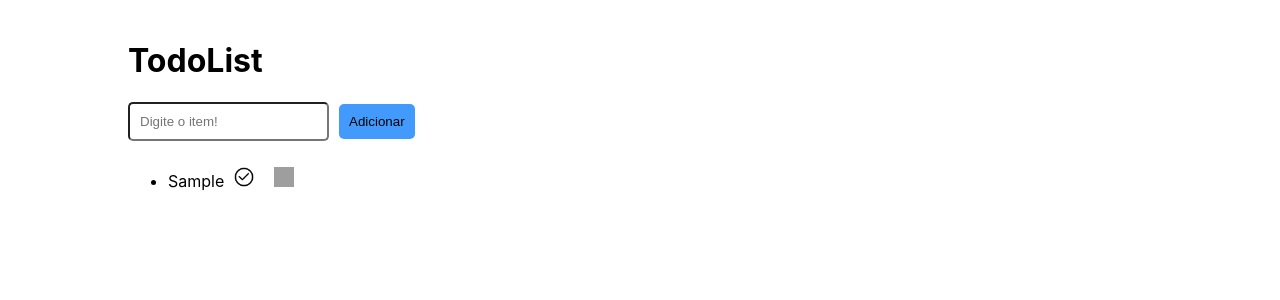
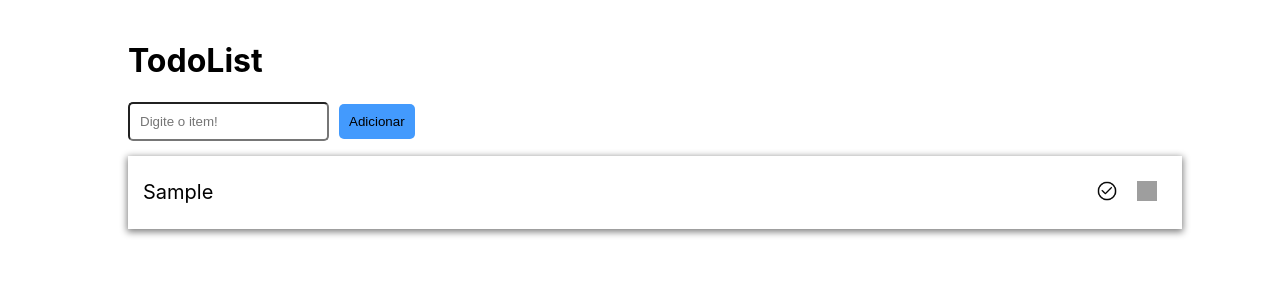
Before and after one commit to yohran1/todo, a React (Create React App) app: page / in a window 1280 px wide. Both pictures are taken after typing "Sample" into the empty fields and a click on the button "Adicionar". Shown: the top 300 px of the page. Built offline with nearby package versions, Linux system fonts and the light colour scheme; grey boxes are pictures that could not be loaded.

Commit message:
Estilização no

```diff
--- a/src/App.css
+++ b/src/App.css
@@ -32,3 +32,21 @@ img{
 #delete{
   background-color: transparent;
 }
+ul{
+  list-style: none;
+  margin: 0;
+  padding: 0;
+}
+.item{
+  width: 100%;
+  padding: 15px;
+  margin-top: 15px;
+  display: flex;
+  justify-content: space-between;
+  align-items: center;
+  font-size: 20px;
+
+}
+.card{
+  box-shadow: 0 2px 7px 1px gray;
+}
--- a/src/App.js
+++ b/src/App.js
@@ -9,9 +9,7 @@ function App() {
   const [items, setItems] = useState([])
 
   function onAddItem(text){
-
     let item = new Item(text)
-
     setItems([...items, item])
   }
 
--- /dev/null
+++ b/src/Card.js
@@ -0,0 +1,10 @@
+import React from "react"
+
+function Card(props){
+    return (
+        <div className={props.className? `${props.className} card` : "card"}>
+            {props.children}
+        </div>
+    )
+}
+export default Card
--- a/src/List.js
+++ b/src/List.js
@@ -1,5 +1,5 @@
 import React from "react"
-
+import Card from "./Card"
 
 function List(props){
 
@@ -15,12 +15,14 @@ function List(props){
     return (
         <ul>
           {props.items.map((item) =>
-          <li className={item.done ? "done" : ""} key={item.id}>
-
-            {item.text}
-            <button id="done" onClick={()=> props.onDone(item)}><DoneImg done={item.done}></DoneImg></button>
-            <button id="delete" onClick={()=> {props.onDeleteItem(item)}}><img alt="delete" src="./assets/lixeira.png"></img></button>
-
+          <li key={item.id}>
+            <Card className={item.done ? "done item" : "item"}>
+                {item.text}
+                <div>
+                    <button id="done" onClick={()=> props.onDone(item)}><DoneImg done={item.done}></DoneImg></button>
+                    <button id="delete" onClick={()=> {props.onDeleteItem(item)}}><img alt="delete" src="./assets/lixeira.png"></img></button>
+                </div>
+            </Card>
             </li>)}
         </ul>
     )
```
